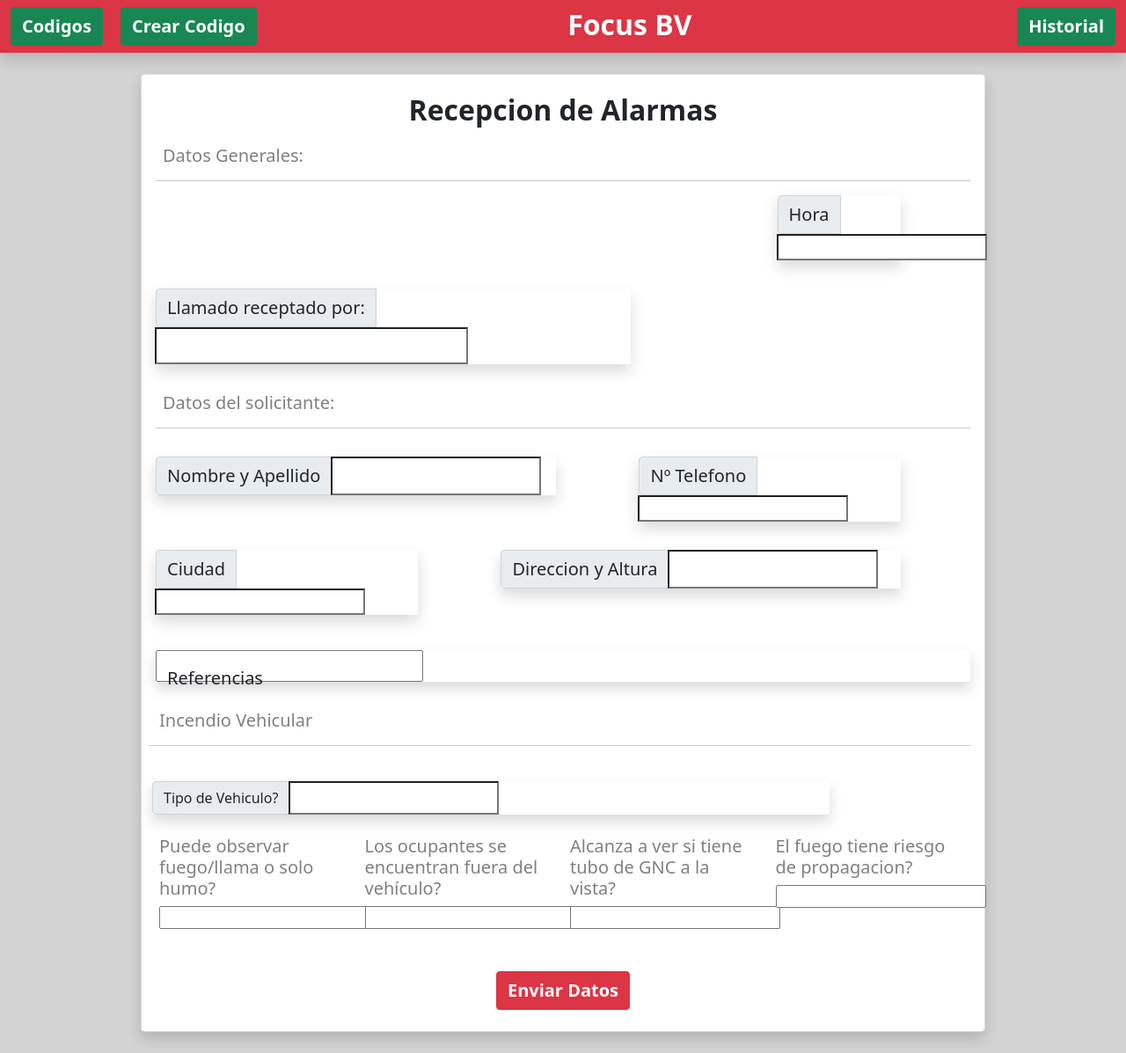
After one commit to GibertSalva/RepoBurbuja2, a Django app: template FocusBV/templates/IVh.html in a window 1280 px wide. The commit adds this page. Shown: the whole page at 88% size. Run offline with Django 3.2, Linux system fonts and the light colour scheme; the template is opened without the code that fills it, so the values that code supplies are empty, except form fields; tables that the repository leaves empty hold one stand-in row (values such as "Sample post"); form fields are guessed from the names that the template uses; parts of the project's set-up code (start-up, migrations or seed data) failed here and were passed over.

Commit message:
Se agrego Incendio Vehicular

```diff
--- a/FocusBV/admin.py
+++ b/FocusBV/admin.py
@@ -12,6 +12,9 @@ class IncendioForestalAdmin(admin.ModelAdmin):
 class IncendioBaldioAdmin(admin.ModelAdmin):
     list_display = ('idAlarma','receptor')
 
+class IncendioVehicularAdmin(admin.ModelAdmin):
+    list_display = ('idAlarma','receptor')
+
 
 
 
@@ -19,7 +22,7 @@ class IncendioBaldioAdmin(admin.ModelAdmin):
 admin.site.register(AccidenteVehicular,AccidenteVehicularAdmin)
 admin.site.register(IncendioForestal, IncendioForestalAdmin)
 admin.site.register(IncendioBaldio,IncendioBaldioAdmin)
-admin.site.register(IncendioVehicular)
+admin.site.register(IncendioVehicular,IncendioVehicularAdmin)
 admin.site.register(IncendioVivienda)
 admin.site.register(IncendioElectrico)
 admin.site.register(RescateAnimal)
--- a/FocusBV/models.py
+++ b/FocusBV/models.py
@@ -105,7 +105,7 @@ class IncendioVehicular(FormPadre):
 
     tipoVehiculo = models.CharField(max_length=20)
     humoLlamas = models.CharField(max_length=30)
-    localOcup = models.BooleanField()
+    vehiculoOcup = models.BooleanField()
     gnc = models.CharField(max_length=20)
     riesgoProp = models.BooleanField()
     class Meta:
--- /dev/null
+++ b/FocusBV/templates/IVh.html
@@ -0,0 +1,180 @@
+{% extends 'base.html' %}
+
+{% block bodysettings %} onload="mueveReloj()" {% endblock %}
+{% block content%}
+<form method="post">
+    {% csrf_token %}
+    <div class="card w-75 d-flex mx-auto shadow mt-4 mb-4 rounded-3">
+    <div class="card-body ">
+
+        <p class="text-center fw-bold fs-2 align-top  ">Recepcion de Alarmas</p>
+
+        <span>
+            <div class=" col-5 ">
+                <p class="h6 fs-5 mx-2" style="color: grey;"> Datos  Generales: </p>
+            </div>
+            <hr>
+        </span>
+        <div class="row g-3">
+
+            <div class="col-2 mx- offset-9">
+                <div class="input-group shadow">
+                    <span class="input-group-text fs-5" id="addon-wrapping">Hora</span>
+                    {{ form.hora }}
+                </div>
+            </div>
+
+            <div class="col-1 mx- ">
+            </div>
+            <div class=" col-1">
+                <div class=" input-group">
+                </div>
+            </div>
+
+
+            <span>
+                <div class=" col-7 mb-3 mt- fs-4 ">
+                    <div class=" input-group shadow">
+                      <span class="input-group-text fs-5" id="addon-wrapping">Llamado receptado por:</span>
+                        {{ form.receptor }}
+                    </div>
+                </div>
+            </span>
+
+            <span>
+                <div class=" col-5 ">
+                    <p class="h6 fs-5 mx-2" style="color: grey;"> Datos del solicitante: </p>
+                </div>
+                <hr>
+            </span>
+
+            <div class=" col-6 ">
+                <div class=" input-group shadow">
+                    <span class="input-group-text fs-5" id="addon-wrapping">Nombre y Apellido</span>
+                    {{ form.nombre }}
+                </div>
+            </div>
+
+            <div class="col-1 ">
+                <input type="text" class="form-control invisible" placeholder="Last name" aria-label=" name">
+            </div>
+
+            <div class=" col-4 ">
+                <div class=" input-group shadow">
+                    <span class="input-group-text fs-5" id="addon-wrapping ">Nº Telefono</span>
+                    {{ form.telefono }}
+                </div>
+            </div>
+
+            <br>
+            <span></span>
+
+            <div class=" col-4 ">
+                <div class=" input-group shadow mb-">
+                    <span class="input-group-text fs-5" id="addon-wrapping">Ciudad</span>
+                    {{ form.ciudad }}
+                </div>
+            </div>
+
+            <div class="col-1">
+                <input type="text" class="form-control invisible" placeholder="Last name" aria-label=" name">
+            </div>
+
+            <div class=" col-6 ">
+                <div class=" input-group shadow">
+                    <span class="input-group-text fs-5" id="addon-wrapping">Direccion y Altura</span>
+                    {{ form.direccion }}
+                </div>
+            </div>
+            <span></span>
+
+            <div class="col-12 mt-4 mb-3">
+                <div class="form-floating shadow fs-5">
+                    {{ form.referencia }}
+                    <label for="floatingTextarea2 ">Referencias </label>
+                </div>
+            </div>
+
+    <!-- Fin del codigo general -->
+            <div class=" row g-2 ">
+
+                <span>
+                    <div class=" col-12 ">
+                        <p class="h6 fs-5 mx-2 " style="color: grey;"> Incendio Vehicular </p>
+                    </div>
+                </span>
+                <hr>
+
+                <div class="col-10 mt-4 ">
+                    <div class="  input-group shadow">
+                        <span class="input-group-text fs-7" id="addon-wrapping "> Tipo de Vehiculo? </span>
+                        {{form.tipoVehiculo}}
+                    </div>
+                </div>
+
+                <div class="col-3 mt-4">
+                    <p class="  h6 fs-5 mx-2 " style="color: grey "> Puede observar fuego/llama o solo humo?</p>
+                    <div class="custom-control custom-radio mx-2 h6" style="color: grey;">
+                        {{form.humoLlamas}}
+                    </div>
+                </div>
+
+                <div class="col-3 mt-4">
+                    <p class="  h6 fs-5 mx-2 " style="color: grey ">Los ocupantes se encuentran fuera del vehículo?</p>
+                    <div class="custom-control custom-radio mx-2 h6" style="color: grey;">
+                        {{form.vehiculoOcupado}}
+                    </div>
+                </div>
+
+                <div class="col-3 mt-4">
+                    <p class="  h6 fs-5 mx-2 " style="color: grey "> Alcanza a ver si tiene tubo de GNC a la vista?</p>
+                    <div class="custom-control custom-radio mx-2 h6" style="color: grey;">
+                        {{ form.gnc }}
+                    </div>
+                </div>
+
+                <div class="col-3 mt-4">
+                    <p class="  h6 fs-5 mx-2 " style="color: grey "> El fuego tiene riesgo de propagacion?</p>
+                    <div class="custom-control custom-radio mx-2 h6" style="color: grey;">
+                        {{ form.riesgoProp }}
+                    </div>
+                </div>
+
+
+            </div>
+        </div>
+    </div>
+        {% if form.errors %}
+            <div class="alert alert-danger" role="alert">
+                {{ form.errors }}
+            </div>
+        {% endif %}
+    <!-- Boton -->
+    <div class="d-flex justify-content-center ">
+        <button class="mx-2 btn btn-danger fs-5 fw-bold mt-4 " type="submit">Enviar Datos</button>
+    </div>
+    <br>
+
+    </div>
+</form>
+
+<script>
+    function mueveReloj() {
+        momentoActual = new Date()
+        hora = momentoActual.getHours()
+        minuto = momentoActual.getMinutes()
+
+        if (minuto < 10) {
+            horaImprimible = hora + ":0" + minuto
+        } else {
+            horaImprimible = hora + ":" + minuto
+        }
+        var r = document.getElementById("reloj")
+
+        r.value = horaImprimible
+
+        setTimeout("mueveReloj()", 1000)
+        console.log(horaImprimible)
+    }
+</script>
+{% endblock %}
--- a/FocusBV/templates/codigos-1.html
+++ b/FocusBV/templates/codigos-1.html
@@ -77,7 +77,7 @@
 
         <span>
             <div class=" col-12 ">
-                <p class="h6 fs-5 mx-2 " style="color: grey;">Incendio de Baldio </p>
+                <p class="h6 fs-5 mx-2 " style="color: grey;">Incendio de Baldio 10-11</p>
             </div>
         </span>
         <hr>
--- a/FocusBV/urls.py
+++ b/FocusBV/urls.py
@@ -9,4 +9,5 @@ urlpatterns = [
     path('av/',views.ACview , name = "AC"),
     path('if/',views.IFview , name = "IF"),
     path('ib/',views.IBview , name = "IF"),
+    path('ivh/',views.IVhView , name="IVh"),
 ]
```
Also changed, not shown: FocusBV/forms.py (+9 -2 lines), FocusBV/templates/IB.html (added, +153 -0 lines), FocusBV/views.py (+14 -0 lines).
